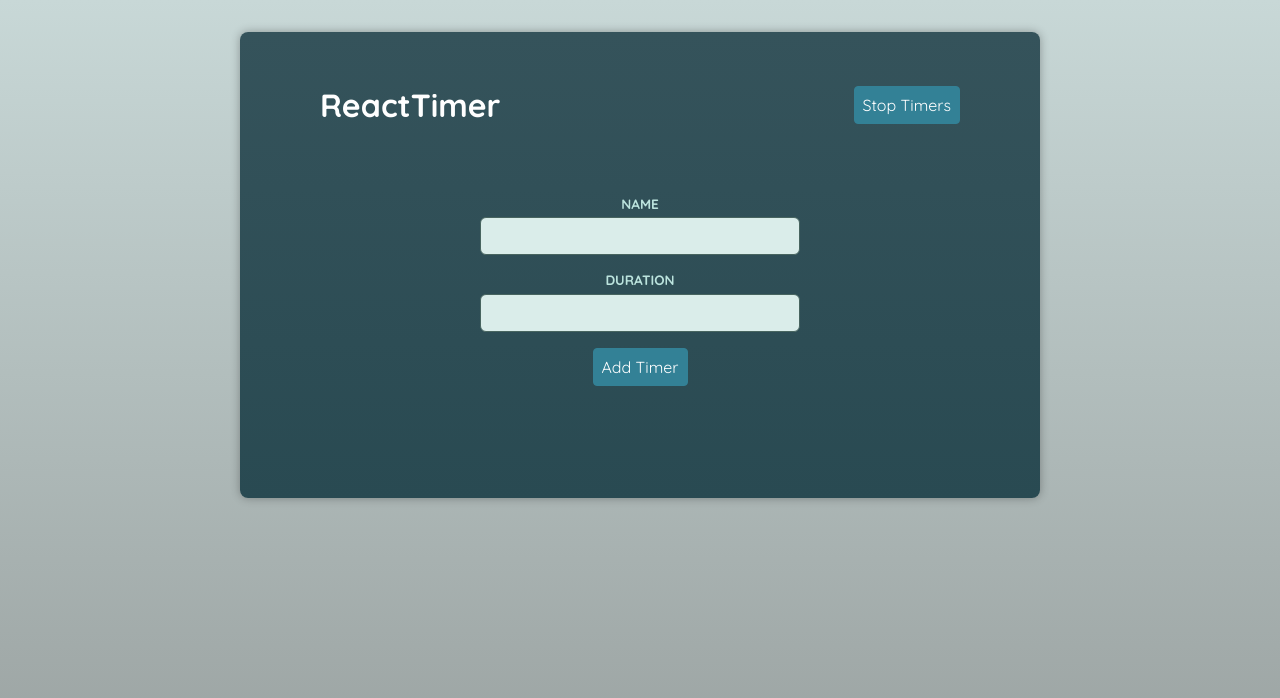
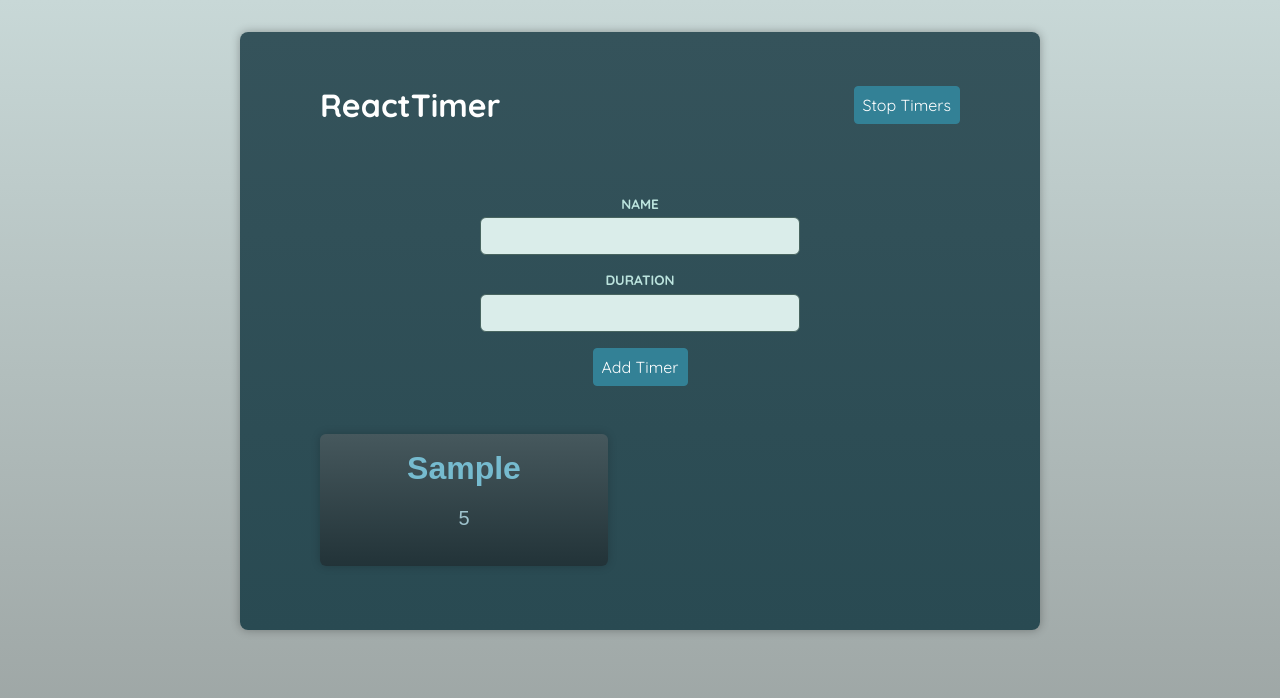
Before and after one commit to NikolayDimov/React-Advanced-State-Management, a React (Vite) app: page / in a window 1280 px wide. Both pictures are taken after typing "Sample", "5" into the empty fields and a click on the button "Add Timer". Shown: the top 698 px of the page. Built offline with nearby package versions, Linux system fonts and the light colour scheme; a web font is replaced by a local one.

Commit message:
feta(Header): button start/stop timer

```diff
--- a/src/components/AddTimer.tsx
+++ b/src/components/AddTimer.tsx
@@ -3,12 +3,15 @@ import { useRef } from "react";
 import Button from "./UI/Button.tsx";
 import Form, { FormHandle } from "./UI/Form.tsx";
 import Input from "./UI/Input.tsx";
+import { useTimersContext } from "../store/timer-context.tsx";
 
 export default function AddTimer() {
     const form = useRef<FormHandle>(null);
+    const { addTimer } = useTimersContext();
 
     function handleSaveTimer(data: unknown) {
         const extractedData = data as { name: string; duration: string };
+        addTimer({ name: extractedData.name, duration: +extractedData.duration });
         console.log(extractedData);
         form.current?.clear();
     }
--- a/src/components/Header.tsx
+++ b/src/components/Header.tsx
@@ -8,7 +8,9 @@ export default function Header() {
         <header>
             <h1>ReactTimer</h1>
 
-            <Button>{timersCtx.isRunning ? "Stop" : "Start"} Timers</Button>
+            <Button onClick={timersCtx.isRunning ? timersCtx.stopTimers : timersCtx.startTimers}>
+                {timersCtx.isRunning ? "Stop" : "Start"} Timers
+            </Button>
         </header>
     );
 }
--- a/src/components/Timer.tsx
+++ b/src/components/Timer.tsx
@@ -1,9 +1,11 @@
-import Container from './UI/Container.tsx';
+import Container from "./UI/Container.tsx";
+import { Timer as TimerProps } from "../store/timer-context.tsx";
 
-export default function Timer() {
-  return (
-    <Container as="article">
-      <h2>TODO: TIMER NAME</h2>
-    </Container>
-  );
+export default function Timer({ name, duration }: TimerProps) {
+    return (
+        <Container as="article">
+            <h2>{name}</h2>
+            <p>{duration}</p>
+        </Container>
+    );
 }
--- a/src/components/Timers.tsx
+++ b/src/components/Timers.tsx
@@ -1,3 +1,15 @@
+import { useTimersContext } from "../store/timer-context";
+import Timer from "./Timer";
+
 export default function Timers() {
-  return <ul>{/* TODO ... */}</ul>;
+    const { timers } = useTimersContext();
+    return (
+        <ul>
+            {timers.map((timer) => (
+                <li key={timer.name}>
+                    <Timer {...timer} />
+                </li>
+            ))}
+        </ul>
+    );
 }
--- a/src/store/timer-context.tsx
+++ b/src/store/timer-context.tsx
@@ -1,6 +1,6 @@
 import { type ReactNode, createContext, useContext, useReducer } from "react";
 
-type Timer = {
+export type Timer = {
     name: string;
     duration: number;
 };
@@ -62,7 +62,7 @@ function timersReducer(state: TimersState, action: Action): TimersState {
     if (action.type === "STOP_TIMERS") {
         return {
             ...state,
-            isRunning: true,
+            isRunning: false,
         };
     }
     if (action.type === "ADD_TIMER") {
```
